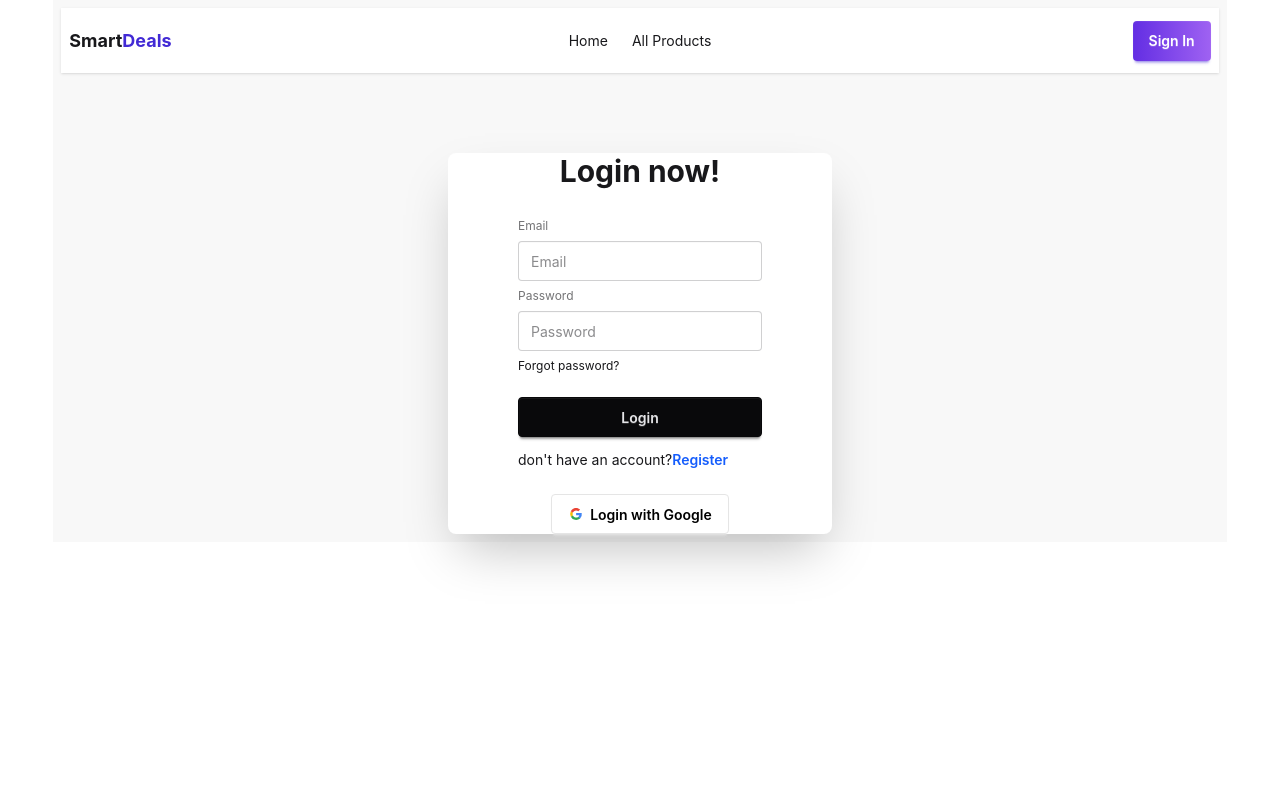
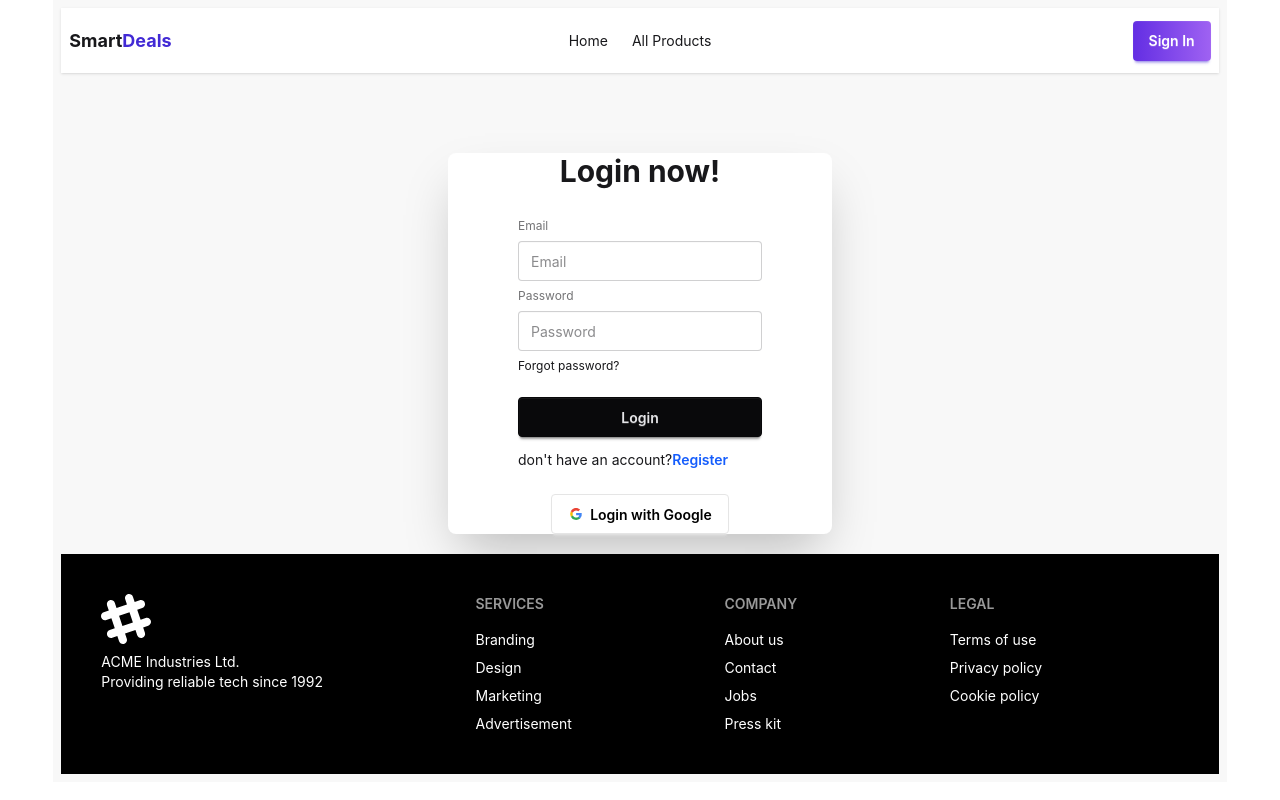
Before and after one commit to sohagroy7223/Smart-Deals, a React (Vite) app in the folder smart-deals-client/: page /login in a window 1280 px wide. Built offline with nearby package versions, Linux system fonts and the light colour scheme; no server answers.

Commit message:
addad all products this page

```diff
--- a/smart-deals-client/src/Components/AllProducts/AllProducts.jsx
+++ b/smart-deals-client/src/Components/AllProducts/AllProducts.jsx
@@ -1,7 +1,17 @@
+import { useLoaderData } from "react-router";
+import Products from "../Page/Products";
+
 const AllProducts = () => {
+  const allProducts = useLoaderData();
+  console.log(allProducts);
   return (
     <div>
       <h3>All products is here</h3>
+      <div className="grid md:grid-cols-2 lg:grid-cols-3 gap-4">
+        {allProducts.map((products) => (
+          <Products key={products._id} products={products}></Products>
+        ))}
+      </div>
     </div>
   );
 };
--- /dev/null
+++ b/smart-deals-client/src/Components/Footer/Footer.jsx
@@ -0,0 +1,46 @@
+const Footer = () => {
+  return (
+    <footer className="footer sm:footer-horizontal bg-black text-white mt-5 p-10">
+      <aside>
+        <svg
+          width="50"
+          height="50"
+          viewBox="0 0 24 24"
+          xmlns="http://www.w3.org/2000/svg"
+          fillRule="evenodd"
+          clipRule="evenodd"
+          className="fill-current"
+        >
+          <path d="M22.672 15.226l-2.432.811.841 2.515c.33 1.019-.209 2.127-1.23 2.456-1.15.325-2.148-.321-2.463-1.226l-.84-2.518-5.013 1.677.84 2.517c.391 1.203-.434 2.542-1.831 2.542-.88 0-1.601-.564-1.86-1.314l-.842-2.516-2.431.809c-1.135.328-2.145-.317-2.463-1.229-.329-1.018.211-2.127 1.231-2.456l2.432-.809-1.621-4.823-2.432.808c-1.355.384-2.558-.59-2.558-1.839 0-.817.509-1.582 1.327-1.846l2.433-.809-.842-2.515c-.33-1.02.211-2.129 1.232-2.458 1.02-.329 2.13.209 2.461 1.229l.842 2.515 5.011-1.677-.839-2.517c-.403-1.238.484-2.553 1.843-2.553.819 0 1.585.509 1.85 1.326l.841 2.517 2.431-.81c1.02-.33 2.131.211 2.461 1.229.332 1.018-.21 2.126-1.23 2.456l-2.433.809 1.622 4.823 2.433-.809c1.242-.401 2.557.484 2.557 1.838 0 .819-.51 1.583-1.328 1.847m-8.992-6.428l-5.01 1.675 1.619 4.828 5.011-1.674-1.62-4.829z"></path>
+        </svg>
+        <p>
+          ACME Industries Ltd.
+          <br />
+          Providing reliable tech since 1992
+        </p>
+      </aside>
+      <nav>
+        <h6 className="footer-title">Services</h6>
+        <a className="link link-hover">Branding</a>
+        <a className="link link-hover">Design</a>
+        <a className="link link-hover">Marketing</a>
+        <a className="link link-hover">Advertisement</a>
+      </nav>
+      <nav>
+        <h6 className="footer-title">Company</h6>
+        <a className="link link-hover">About us</a>
+        <a className="link link-hover">Contact</a>
+        <a className="link link-hover">Jobs</a>
+        <a className="link link-hover">Press kit</a>
+      </nav>
+      <nav>
+        <h6 className="footer-title">Legal</h6>
+        <a className="link link-hover">Terms of use</a>
+        <a className="link link-hover">Privacy policy</a>
+        <a className="link link-hover">Cookie policy</a>
+      </nav>
+    </footer>
+  );
+};
+
+export default Footer;
--- a/smart-deals-client/src/Components/Layout/Root.jsx
+++ b/smart-deals-client/src/Components/Layout/Root.jsx
@@ -1,11 +1,13 @@
 import { Outlet } from "react-router";
 import Navbar from "../Navbar/Navbar";
+import Footer from "../Footer/Footer";
 
 const Root = () => {
   return (
     <div className="w-11/12 mx-auto p-2 bg-[#e9e9e951]">
       <Navbar></Navbar>
       <Outlet></Outlet>
+      <Footer></Footer>
     </div>
   );
 };
--- a/smart-deals-client/src/Components/Navbar/Navbar.jsx
+++ b/smart-deals-client/src/Components/Navbar/Navbar.jsx
@@ -74,7 +74,7 @@
       </div>
       <div className="navbar-end flex gap-3">
         {user && (
-          <img className="rounded-full w-12 h-14" src={user.photoURL} alt="" />
+          <img className="rounded-full w-12 h-14" src={user?.photoURL} alt="" />
         )}
         {user ? (
           <button onClick={handelLogOut} className="btn btn-primary text-white">
--- /dev/null
+++ b/smart-deals-client/src/Components/Page/Products.jsx
@@ -0,0 +1,27 @@
+import { Link } from "react-router";
+
+const Products = ({ products }) => {
+  const { _id, title, price_min, price_max, usage, image } = products;
+  return (
+    <div className="border text-start p-1 bg-gray-50 rounded-lg ">
+      <img
+        className="h-60 max-w-full mx-auto p-3 rounded-2xl bg-cover"
+        src={image}
+        alt=""
+      />
+      <h3 className=" text-xl font-bold px-3">
+        {title}-[{usage}]
+      </h3>
+      <p className="font-medium  px-3">
+        price:{price_min} - {price_max}
+      </p>
+      <Link to={`/productDetails/${_id}`}>
+        <button className="w-full text-primary btn bg-white mt-3">
+          View Details
+        </button>
+      </Link>
+    </div>
+  );
+};
+
+export default Products;
--- a/smart-deals-client/src/main.jsx
+++ b/smart-deals-client/src/main.jsx
@@ -26,6 +26,7 @@
       },
       {
         path: "/allProducts",
+        loader: () => fetch("http://localhost:3000/Products/"),
         Component: AllProducts,
       },
       {
```
